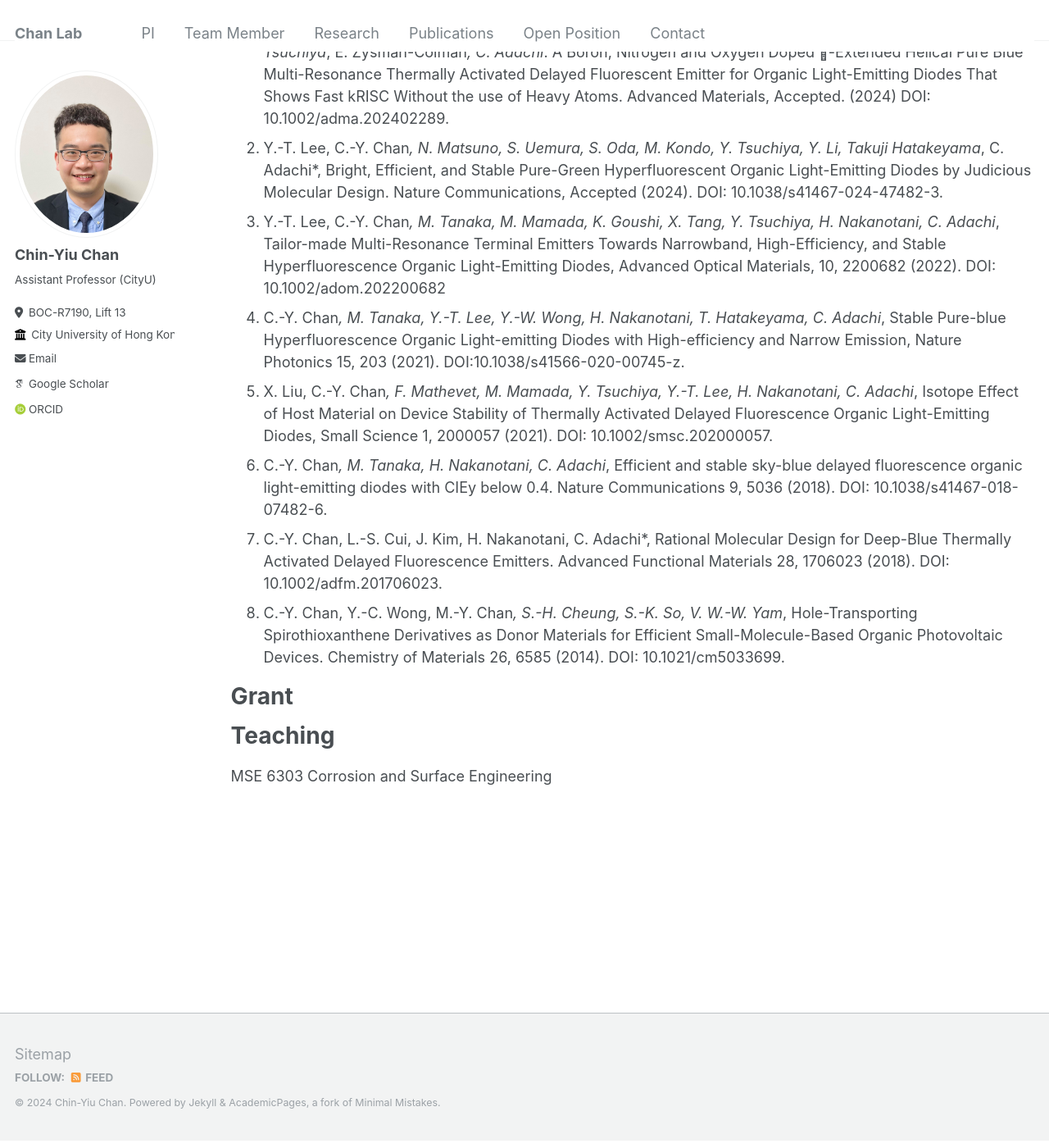
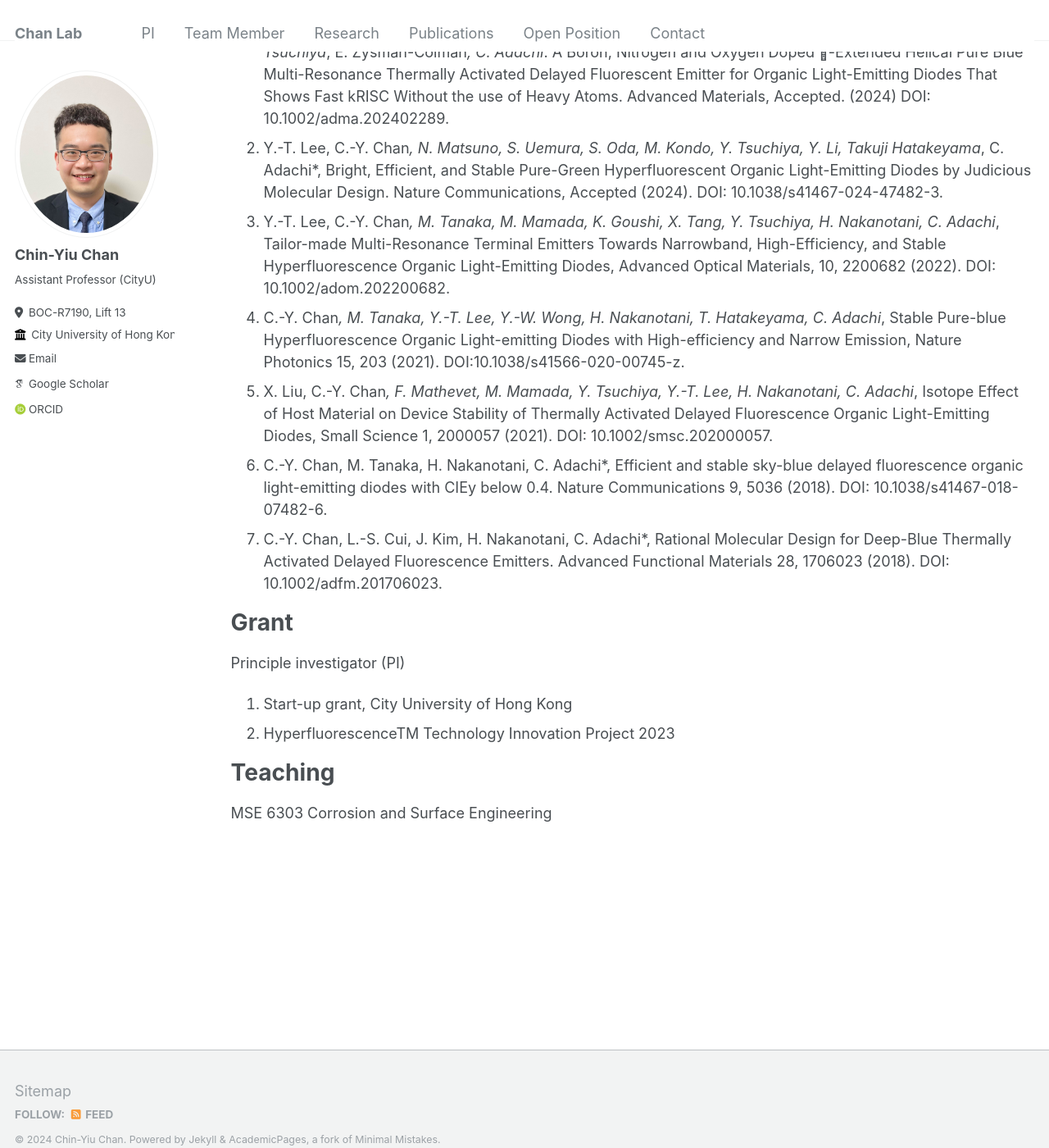
Before and after one commit to cychan-chem/chinychan.github.io, a Jekyll site: the page built from _pages/cv.md, in a window 1280 px wide and 1400 px high, scrolled down 651 px. Shown: the whole window at 82% size. Built offline with Jekyll 4.4.1, drawn with Linux system fonts in a browser that asks for light colours; some web fonts are replaced.

Commit message:
Update cv.md

```diff
--- a/_pages/cv.md
+++ b/_pages/cv.md
@@ -32,16 +32,17 @@ Selected Publications
 ======
 1.	R. W. Weerasinghe, S. M. Surresh, D. Hall, T. Matulaitis, A. M. Z. Slawin, S. Warriner, Y.-T. Lee, C.-Y. Chan*, Y. Tsuchiya*, E. Zysman-Colman*, C. Adachi*. A Boron, Nitrogen and Oxygen Doped -Extended Helical Pure Blue Multi-Resonance Thermally Activated Delayed Fluorescent Emitter for Organic Light-Emitting Diodes That Shows Fast kRISC Without the use of Heavy Atoms. Advanced Materials, Accepted. (2024) DOI: 10.1002/adma.202402289.
 2.	Y.-T. Lee, C.-Y. Chan*, N. Matsuno, S. Uemura, S. Oda, M. Kondo, Y. Tsuchiya, Y. Li, Takuji Hatakeyama*, C. Adachi*, Bright, Efficient, and Stable Pure-Green Hyperfluorescent Organic Light-Emitting Diodes by Judicious Molecular Design. Nature Communications, Accepted (2024). DOI: 10.1038/s41467-024-47482-3.
-3.	Y.-T. Lee, C.-Y. Chan*, M. Tanaka, M. Mamada, K. Goushi, X. Tang, Y. Tsuchiya, H. Nakanotani, C. Adachi*, Tailor-made Multi-Resonance Terminal Emitters Towards Narrowband, High-Efficiency, and Stable Hyperfluorescence Organic Light-Emitting Diodes, Advanced Optical Materials, 10, 2200682 (2022). DOI: 10.1002/adom.202200682
+3.	Y.-T. Lee, C.-Y. Chan*, M. Tanaka, M. Mamada, K. Goushi, X. Tang, Y. Tsuchiya, H. Nakanotani, C. Adachi*, Tailor-made Multi-Resonance Terminal Emitters Towards Narrowband, High-Efficiency, and Stable Hyperfluorescence Organic Light-Emitting Diodes, Advanced Optical Materials, 10, 2200682 (2022). DOI: 10.1002/adom.202200682.
 4.	C.-Y. Chan*, M. Tanaka, Y.-T. Lee, Y.-W. Wong, H. Nakanotani, T. Hatakeyama, C. Adachi*, Stable Pure-blue Hyperfluorescence Organic Light-emitting Diodes with High-efficiency and Narrow Emission, Nature Photonics 15, 203 (2021). DOI:10.1038/s41566-020-00745-z.
 5.	X. Liu, C.-Y. Chan*, F. Mathevet, M. Mamada, Y. Tsuchiya, Y.-T. Lee, H. Nakanotani, C. Adachi*, Isotope Effect of Host Material on Device Stability of Thermally Activated Delayed Fluorescence Organic Light-Emitting Diodes, Small Science 1, 2000057 (2021). DOI: 10.1002/smsc.202000057.
-6.	C.-Y. Chan*, M. Tanaka, H. Nakanotani, C. Adachi*, Efficient and stable sky-blue delayed fluorescence organic light-emitting diodes with CIEy below 0.4. Nature Communications 9, 5036 (2018). DOI: 10.1038/s41467-018-07482-6.
+6.	C.-Y. Chan, M. Tanaka, H. Nakanotani, C. Adachi*, Efficient and stable sky-blue delayed fluorescence organic light-emitting diodes with CIEy below 0.4. Nature Communications 9, 5036 (2018). DOI: 10.1038/s41467-018-07482-6.
 7.	C.-Y. Chan, L.-S. Cui, J. Kim, H. Nakanotani, C. Adachi*, Rational Molecular Design for Deep-Blue Thermally Activated Delayed Fluorescence Emitters. Advanced Functional Materials 28, 1706023 (2018). DOI: 10.1002/adfm.201706023.
-8.	C.-Y. Chan, Y.-C. Wong, M.-Y. Chan*, S.-H. Cheung, S.-K. So, V. W.-W. Yam*, Hole-Transporting Spirothioxanthene Derivatives as Donor Materials for Efficient Small-Molecule-Based Organic Photovoltaic Devices. Chemistry of Materials 26, 6585 (2014). DOI: 10.1021/cm5033699.
-
 
 Grant
 ======
+Principle investigator (PI)
+1.	Start-up grant, City University of Hong Kong
+2.	HyperfluorescenceTM Technology Innovation Project 2023
 
 
 Teaching
```
